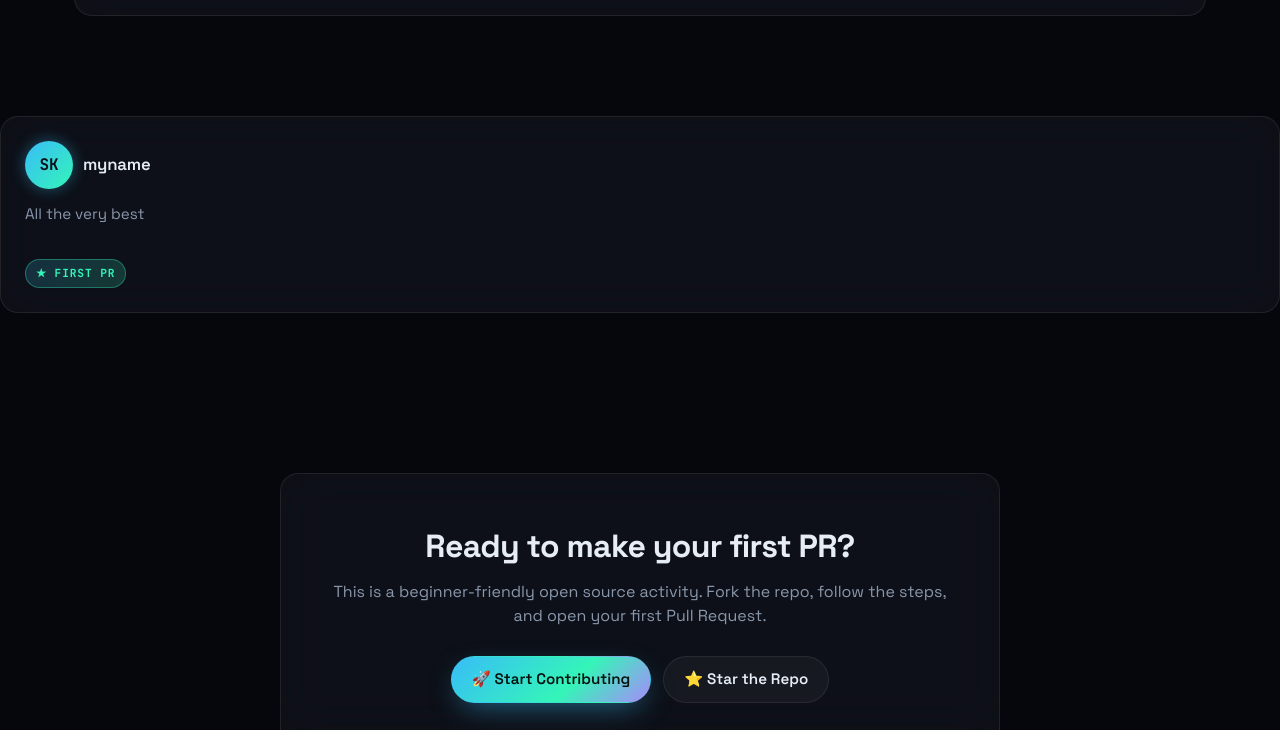
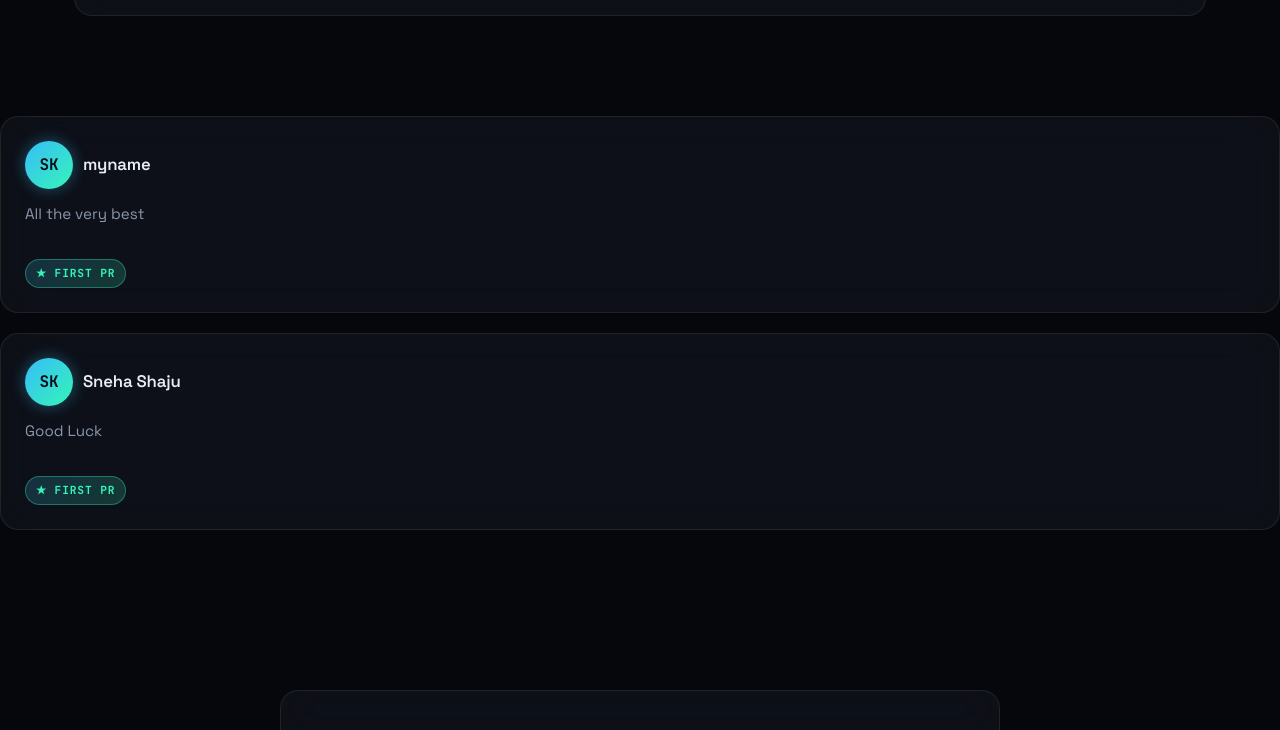
Before and after one commit to Smrithi-krishna/first-pr-celebration-wall, a plain HTML site: page index.html in a window 1280 px wide. Shown: the part 1942-2672 px from the top of the page. Drawn offline with Linux system fonts and the light colour scheme.

Commit message:
Update index.html

```diff
--- a/index.html
+++ b/index.html
@@ -162,6 +162,20 @@
       </div>
     </section>
 
+      <div class="wall" id="wall">
+        <div class="card">
+          <div class="card-head">
+            <div class="avatar">SK</div>
+            <div class="card-name">Sneha Shaju</div>
+          </div>
+
+          <p class="card-msg">Good Luck</p>
+
+          <span class="first-pr-badge">★ FIRST PR</span>
+        </div>
+      </div>
+    </section>
+
     <!-- CONTRIBUTE -->
     <section id="contribute" class="section">
       <section id="contribute" class="section">
```
